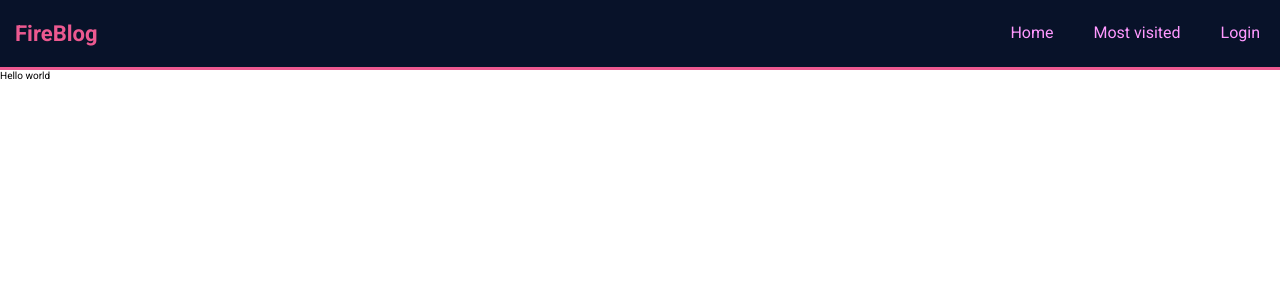
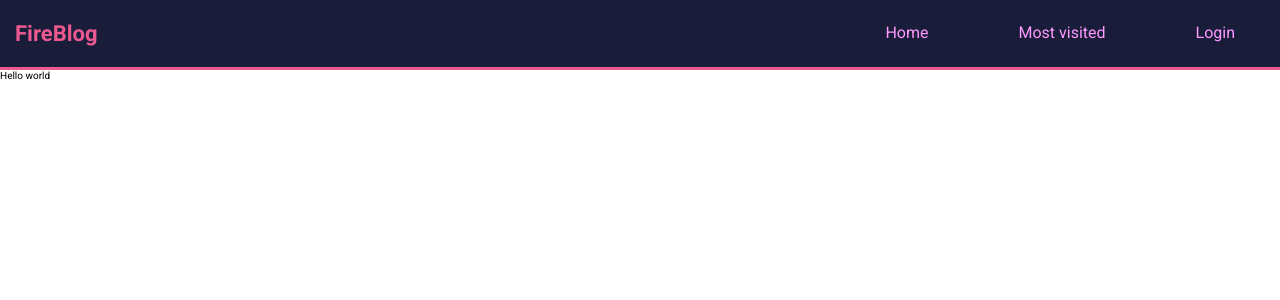
Before and after one commit to Romario-Negreiros/FireBlog, a React (Create React App) app: page / in a window 1280 px wide. Shown: the top 300 px of the page. Built offline with nearby package versions, Linux system fonts and the light colour scheme.

Commit message:
removed bg image from mobile for better performance + fixed bug on mobile screens turned sideways

```diff
--- a/src/components/NavBar/styles.ts
+++ b/src/components/NavBar/styles.ts
@@ -10,7 +10,7 @@ export const Container = styled.header`
     align-items: center;
     padding: 0 1.5rem;
     height: 70px;
-    background: ${({theme: { backgrounds }}) => backgrounds.primaryblue };
+    background: ${({theme: { backgrounds }}) => backgrounds.secondaryblue };
     border-bottom: 3px solid ${({theme: { colors }}) => colors.pink };
     color: ${({theme: { colors }}) => colors.pink };
     h2 {
@@ -88,11 +88,11 @@ export const Line = styled.span`
 
 export const Link = styled(ReactRouterLink)`
     color: ${({theme: { colors }}) => colors.weakerpink };
-    padding: 0.5rem;
+    padding: 0 3rem;
     font-size: 1.6rem;
     height: 100%;
     display: block;
-    line-height: 55px;
+    line-height: 65px;
     transition: background .3s ease, color .3s ease;
     :hover {
         background: rgba(25%, 29%, 58%, 0.5);
--- a/src/components/Portal/Modals/styles.ts
+++ b/src/components/Portal/Modals/styles.ts
@@ -56,8 +56,8 @@ export const Container = styled.div`
     justify-content: center;
     align-items: center;
     background: ${({ theme: { backgrounds } }) => backgrounds.secondaryblue};
-    height: 60vh;
+    height: 70vh;
     width: 100%;
     max-width: 500px;
-    padding: 3rem 1.5rem;
+    padding: 2.5rem 1.5rem;
 `;
--- a/src/pages/Login/styles.ts
+++ b/src/pages/Login/styles.ts
@@ -7,12 +7,18 @@ interface StyledProps {
 }
 
 export const BannerArea = styled.section<StyledProps>`
-    background-image: linear-gradient(rgba(0, 0, 0, 0.5), rgba(0, 0, 0, 0.5)),
-        ${props => `url(${props.bg})`};
-    background-size: cover;
+    background: ${({ theme: { backgrounds } }) => backgrounds.secondaryblue};
     position: relative;
     width: 100vw;
     height: 100vh;
+    @media screen and (min-width: 600px) {
+        background-image: linear-gradient(
+                rgba(0, 0, 0, 0.5),
+                rgba(0, 0, 0, 0.5)
+            ),
+            ${props => `url(${props.bg})`};
+        background-size: cover;
+    }
     p {
         font-size: 1.4rem;
         text-align: center;
```
